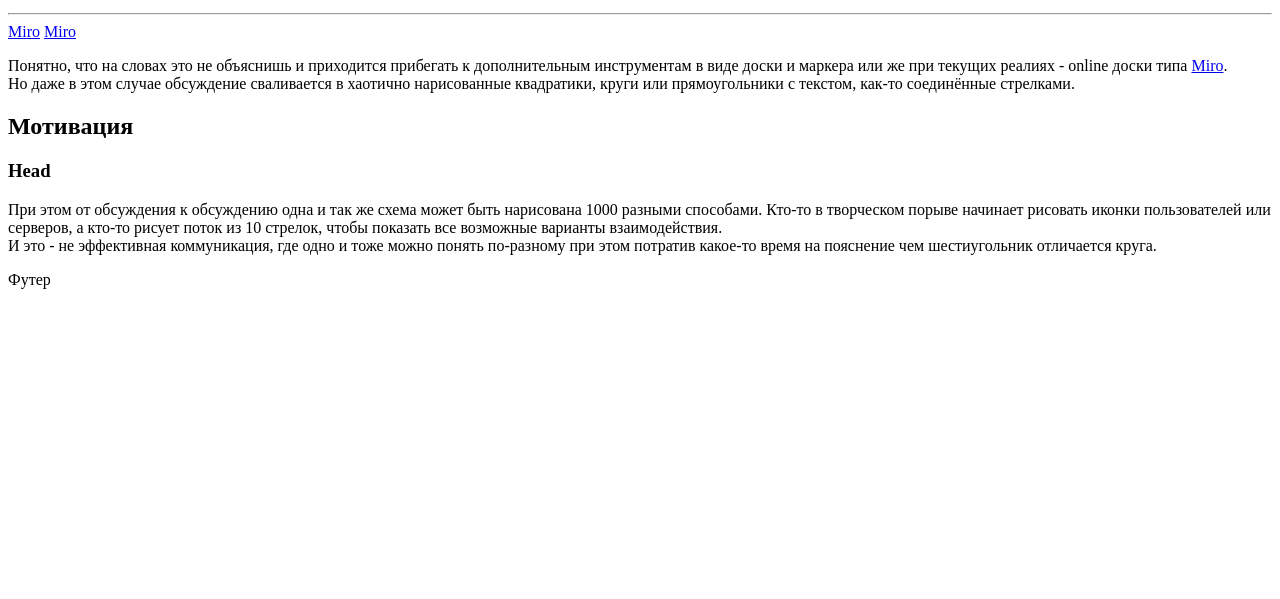
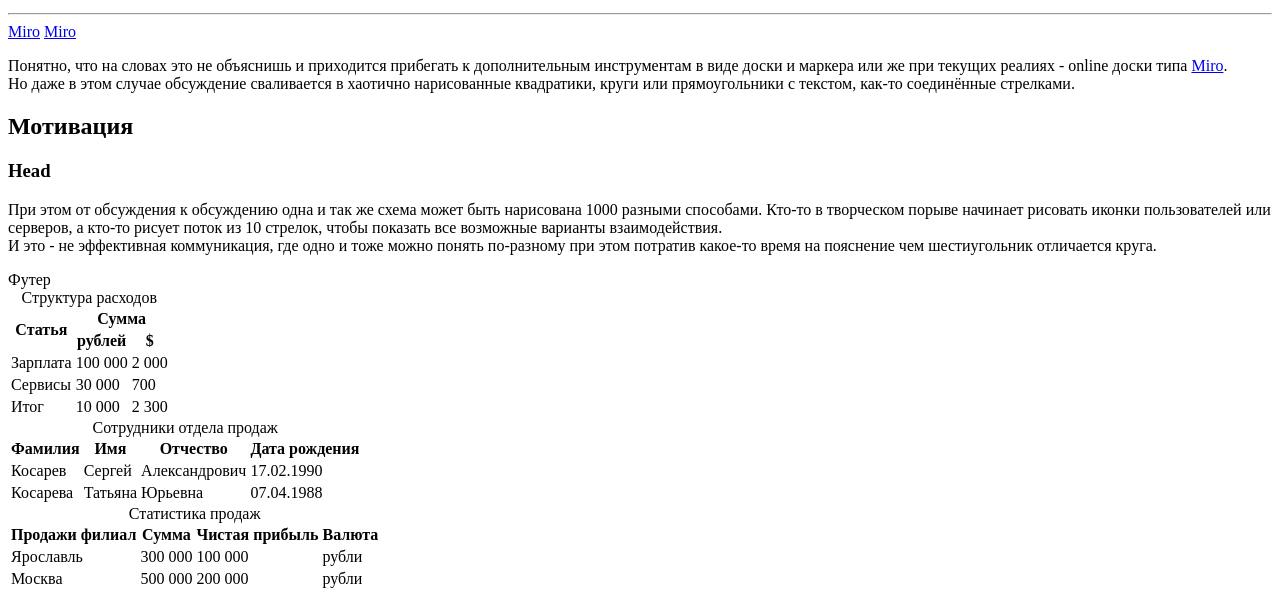
Before and after one commit to Myad-diB/HTML-test, a plain HTML site: page index.html in a window 1280 px wide. Shown: the part 247-846 px from the top of the page. Before the commit the page ends 800 px from the top, so only its background shows below. Drawn offline with Linux system fonts and the light colour scheme.

Commit message:
Комит1

```diff
--- a/index.html
+++ b/index.html
@@ -42,5 +42,81 @@
         </p>
     </section>
     <footer>Футер</footer>
+    <table>
+        <caption>Структура расходов</caption>
+        <thead>
+            <tr>
+                <th rowspan="2">Статья</th>
+                <th colspan="2">Сумма</th>
+            </tr>
+            <tr>
+                <th>рублей</th>
+                <th>$</th>
+            </tr>
+        </thead>
+        <tbody>
+            <tr>
+                <td>Зарплата</td>
+                <td>100 000</td>
+                <td>2 000</td>
+            </tr>
+            <tr>
+                <td>Сервисы</td>
+                <td>30 000</td>
+                <td>700</td>
+            </tr>
+            <tr>
+                <td>Итог</td>
+                <td>10 000</td>
+                <td>2 300</td>
+            </tr>
+        </tbody>
+
+        <table>
+            <caption>Сотрудники отдела продаж</caption>
+            <tbody>
+                <tк>
+                    <th>Фамилия</th>
+                    <th>Имя</th>
+                    <th>Отчество</th>
+                    <th>Дата рождения</th>
+                </tr>
+                <tr>
+                    <td>Косарев</td>
+                    <td>Сергей</td>
+                    <td>Александрович</td>
+                    <td>17.02.1990</td>
+                </tr>
+                <tr>
+                    <td>Косарева</td>
+                    <td>Татьяна</td>
+                    <td>Юрьевна</td>
+                    <td>07.04.1988</td>
+                </tr>
+            </tbody>
+        </table>
+    <table>
+        <caption>Статистика продаж</caption>
+        <tbody>
+            <tr>
+                <th>Продажи филиал</th>
+                <th>Сумма</th>
+                <th>Чистая прибыль</th>
+                <th>Валюта</th>
+            </tr>
+            <tr>
+                <td>Ярославль</td>
+                <td>300 000</td>
+                <td>100 000</td>
+                <td>рубли</td>
+            </tr>
+            <tr>
+                <td>Москва</td>
+                <td>500 000</td>
+                <td>200 000</td>
+                <td>рубли</td>
+            </tr>
+        </tbody>
+    </table>
 </body>
 </html>
```
Also changed, not shown: Верстка таблицы.html (added, +51 -0 lines).
